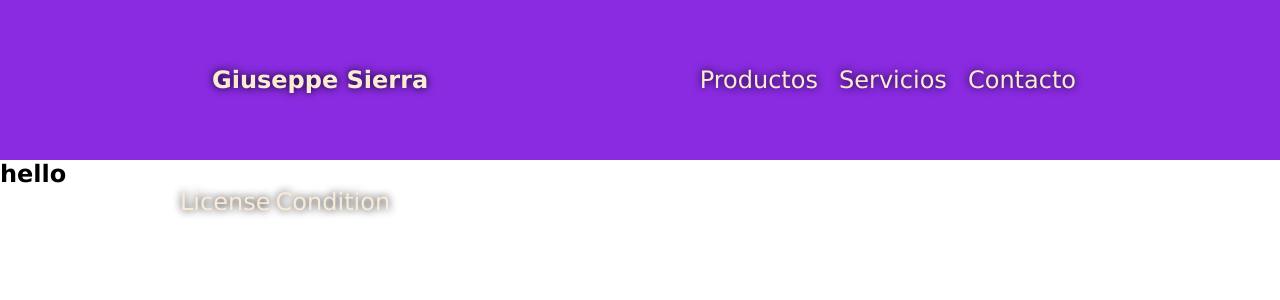
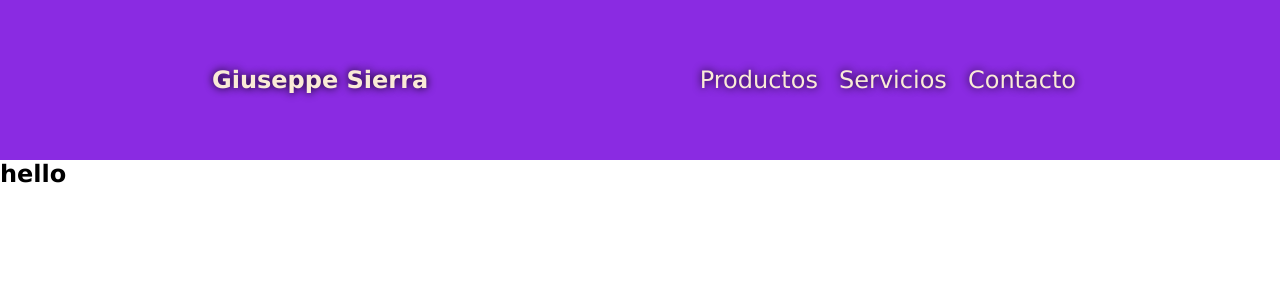
Before and after one commit to rricajos/josepeweb, a SvelteKit app: page / in a window 1280 px wide. Shown: the top 300 px of the page. Built offline with nearby package versions, Linux system fonts and the light colour scheme.

Commit message:
trying to fix

```diff
--- a/src/routes/+layout.svelte
+++ b/src/routes/+layout.svelte
@@ -37,9 +37,9 @@
 			<div class="line"></div>
 		</button> -->
 		<div class="subnav active">
-			<a class="subnav-button" id="subnav-button-products" href="/{base}">Productos</a>
-			<a class="subnav-button" id="subnav-button-services" href="/{base}">Servicios</a>
-			<a class="subnav-button" id="subnav-button-contact" href="/{base}">Contacto</a>
+			<a class="subnav-button" id="subnav-button-products" >Productos</a>
+			<a class="subnav-button" id="subnav-button-services" >Servicios</a>
+			<a class="subnav-button" id="subnav-button-contact" >Contacto</a>
 		</div>
 	</div>
 </nav>
@@ -47,8 +47,7 @@
 <slot></slot>
 <footer>
 	<div class="contcenter">
-		<a href="/">License</a>
-		<a href="/">Condition</a>
+
 	</div>
 </footer>
 
```
